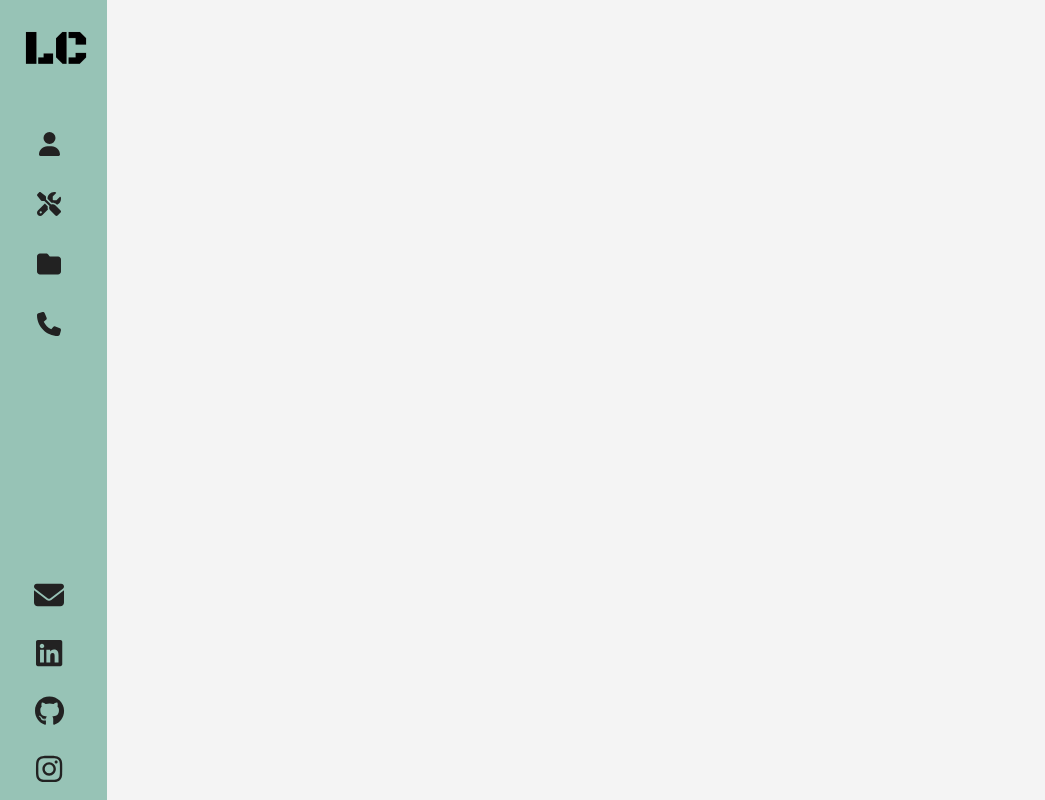
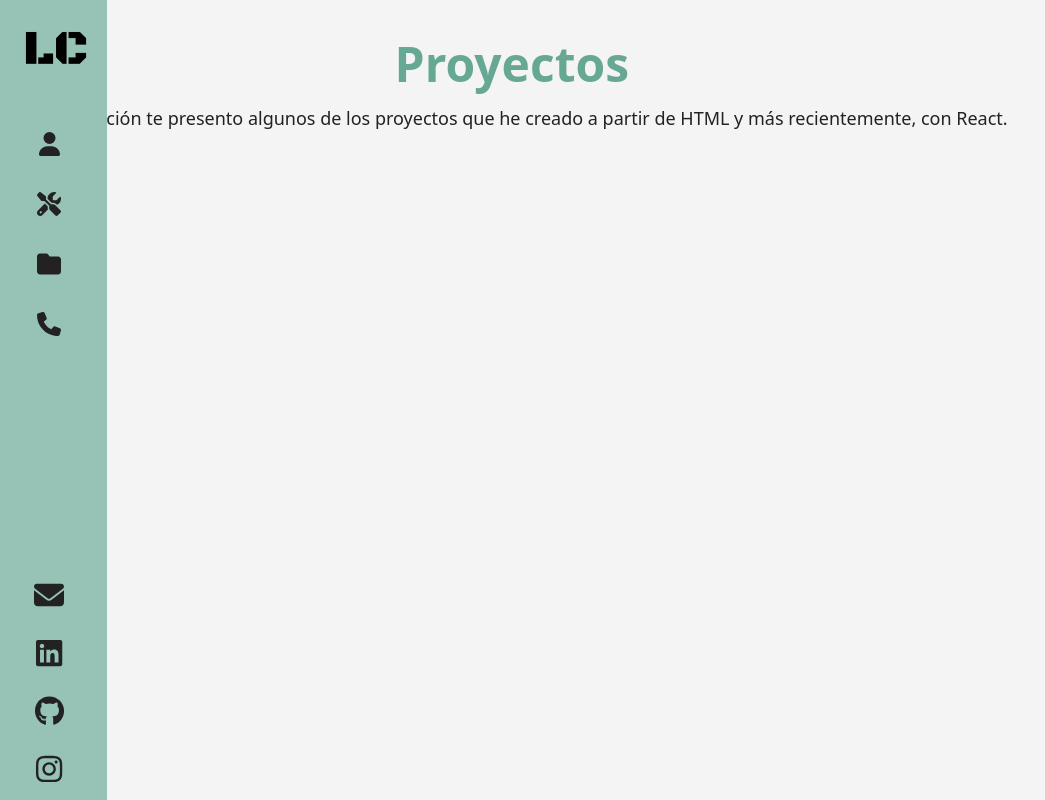
Before and after one commit to lucasecapdevila/portfolio-web, a React (Vite) app: page /projects in a window 1280 px wide. Shown: the whole page, without its empty margins (0-1045 px from the left). Built offline with nearby package versions, Linux system fonts and the light colour scheme.

Commit message:
se agrega estructura inicial de página 'Proyectos'

```diff
--- a/src/components/pages/Projects.jsx
+++ /dev/null
@@ -1,8 +0,0 @@
-
-const Projects = () => {
-  return (
-    <div>Projects</div>
-  )
-}
-
-export default Projects
--- /dev/null
+++ b/src/components/pages/projects/CardProject.jsx
@@ -0,0 +1,8 @@
+
+const CardProject = () => {
+  return (
+    <div>CardProject</div>
+  )
+}
+
+export default CardProject
--- /dev/null
+++ b/src/components/pages/projects/Projects.jsx
@@ -0,0 +1,17 @@
+import CardProject from "./CardProject"
+
+const Projects = () => {
+  return (
+    <main className="min-h-[90vh] md:h-screen px-4 py-10">
+      <div className="flex flex-col justify-center items-center gap-4">
+        <h1 className="text-textDarkColor text-4xl md:text-5xl font-bold">Proyectos</h1>
+        <p className="text-textBlack text-md lg:text-lg">A continuación te presento algunos de los proyectos que he creado a partir de HTML y más recientemente, con React.</p>
+      </div>
+      <div className="grid grid-cols-1 md:grid-cols-2 gap-4 mt-10">
+        <CardProject />
+      </div>
+    </main>
+  )
+}
+
+export default Projects
--- a/src/components/routes/AppRouter.jsx
+++ b/src/components/routes/AppRouter.jsx
@@ -3,7 +3,7 @@ import Home from "../pages/Home"
 import Menu from "../common/Menu"
 import About from "../pages/About";
 import Skills from "../pages/Skills";
-import Projects from "../pages/Projects";
+import Projects from "../pages/projects/Projects";
 
 export async function getStaticProps() {
   return {
```
